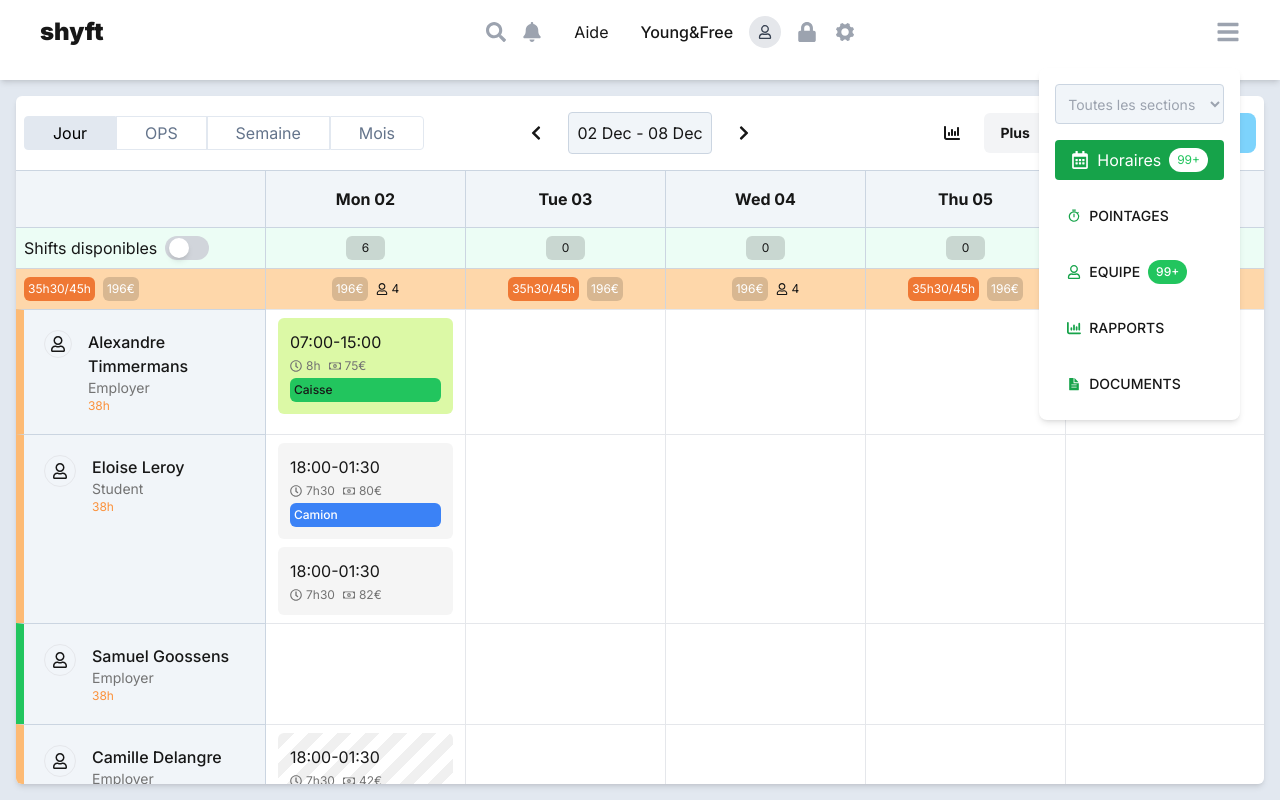
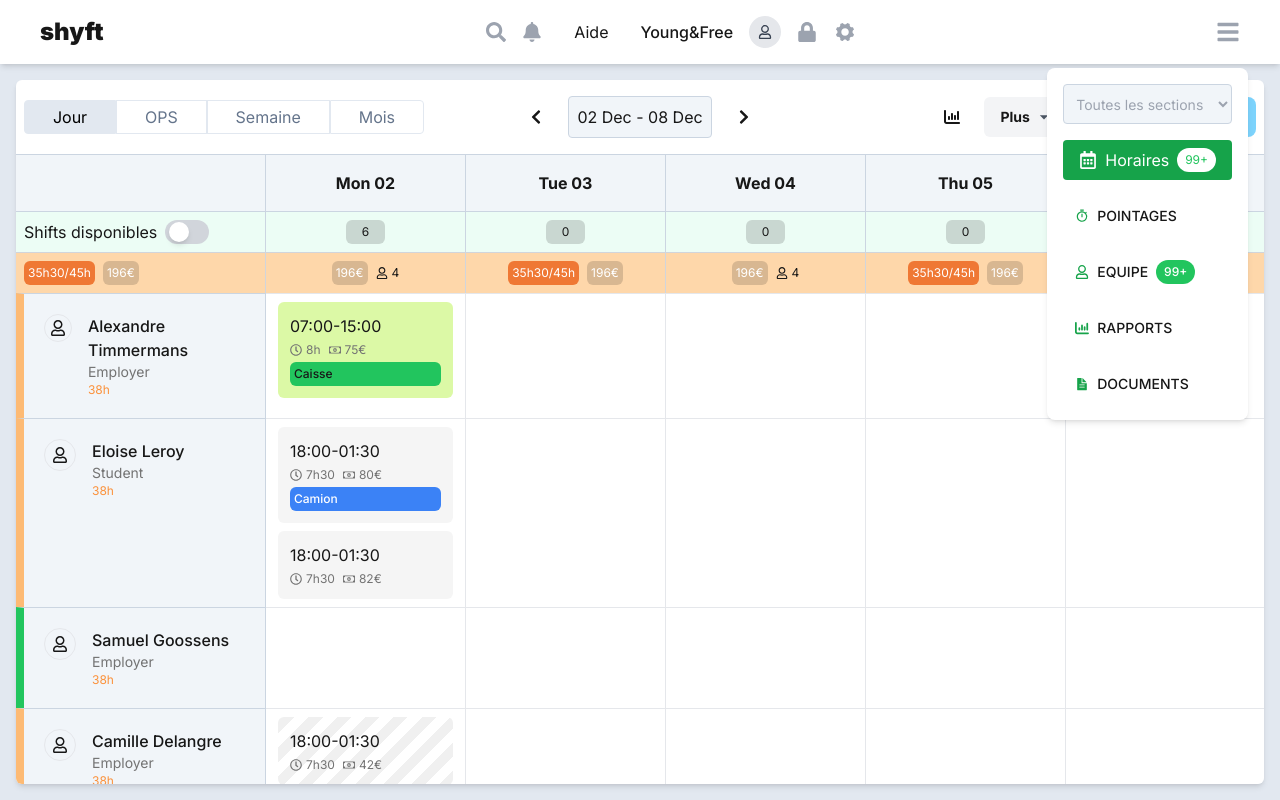
Before and after one commit to ustymenko-d/kanban, a Next.js app: page / in a window 1280 px wide. Both pictures are taken after a click on the button 1228 px from the left and 32 px from the top of the page. Built offline with nearby package versions, Linux system fonts and the light colour scheme.

Commit message:
Header modal and sizes bug fix

```diff
--- a/src/app/globals.css
+++ b/src/app/globals.css
@@ -19,10 +19,5 @@ body {
 }
 
 .pageContainer {
-	grid-template-rows: 80px 1fr;
+	grid-template-rows: auto 1fr;
 }
-
-.dashboard {
-	height: calc(100vh - 80px);
-	height: calc(100dvh - 80px);
-}
--- a/src/components/Header/Header.tsx
+++ b/src/components/Header/Header.tsx
@@ -111,7 +111,7 @@ const Header: FC = () => {
 
 			{breakpoints === 0 && (
 				<div
-					className={`relative z-30 mt-4 ml-auto ${
+					className={`fixed right-8 z-30 mt-4 ml-auto ${
 						isMenuOpen ? 'block' : 'hidden'
 					} p-4 w-fit bg-white shadow-md rounded-lg`}>
 					<div className='grid grid-rows-6 justify-end gap-4'>
@@ -153,7 +153,7 @@ const Header: FC = () => {
 
 			{breakpoints === 1 && (
 				<div
-					className={`relative z-30 mt-4 ml-auto ${
+					className={`fixed right-8 z-30 mt-4 ${
 						isMenuOpen ? 'block' : 'hidden'
 					} p-4 w-fit bg-white shadow-md rounded-lg`}>
 					<div className='flex flex-col items-start gap-4'>
--- a/src/components/Kanban/KanbanHead/KanbanHead.tsx
+++ b/src/components/Kanban/KanbanHead/KanbanHead.tsx
@@ -50,7 +50,7 @@ const KanbanHead: FC<KanbanHeadProps> = ({
 
 			<div
 				className='sticky z-10 grid'
-				style={{ ...gridStyle, top: 71 }}>
+				style={{ ...gridStyle, top: 60.5 }}>
 				<div className='sticky left-0 p-2 border-t border-e border-slate-300 bg-emerald-50'>
 					<label className='flex items-center gap-2 cursor-pointer'>
 						<input
@@ -83,7 +83,7 @@ const KanbanHead: FC<KanbanHeadProps> = ({
 
 			<div
 				className='sticky z-10 grid'
-				style={{ ...gridStyle, top: 152 }}>
+				style={{ ...gridStyle, top: 103.5 }}>
 				{Array.from({ length: 8 }).map((_, index) => (
 					<div
 						key={index}
```
